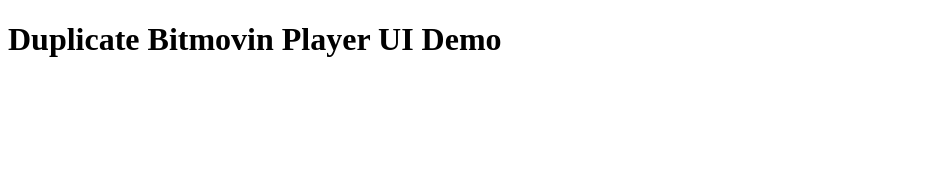
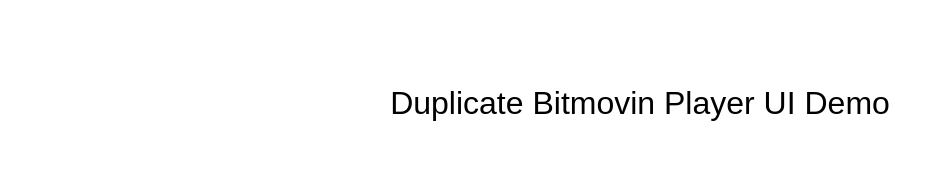
Before and after one commit to vmk1vmk/bitmovin-player-demo, a website built with webpack: page src/index.html in a window 1280 px wide. Shown: the whole page, without its empty margins (0-944 px from the left). Built offline with nearby package versions, Linux system fonts and the light colour scheme; no server answers; what bitmovin-player, bitmovin-player-ui would draw is missing.

Commit message:
Added simple styling to improve usability.

```diff
--- a/src/index.html
+++ b/src/index.html
@@ -4,11 +4,27 @@
         <meta charset="UTF-8" />
         <meta name="viewport" content="width=device-width, initial-scale=1.0" />
         <link rel="stylesheet" type="text/css" href="/welt-videoplayer-theme.css" />
+        <style>
+            .demo-wrapper {
+                margin: 2rem auto;
+                max-width: 800px;
+                padding: 2rem;
+            }
+
+            h1 {
+                font-family: Arial, Helvetica, sans-serif;
+                font-weight: normal;
+                text-align: center;
+                margin-bottom: 2rem
+            }
+        </style>
         <title>WELT Videoplayer Playground</title>
     </head>
 
     <body>
-        <h1>Duplicate Bitmovin Player UI Demo</h1>
-        <div id="demo-player"></div>
+        <div class="demo-wrapper">
+            <h1>Duplicate Bitmovin Player UI Demo</h1>
+            <div id="demo-player"></div>
+        </div>
     </body>
 </html>
```
Also changed, not shown: src/videoplayer.ts (+7 -1 lines).
